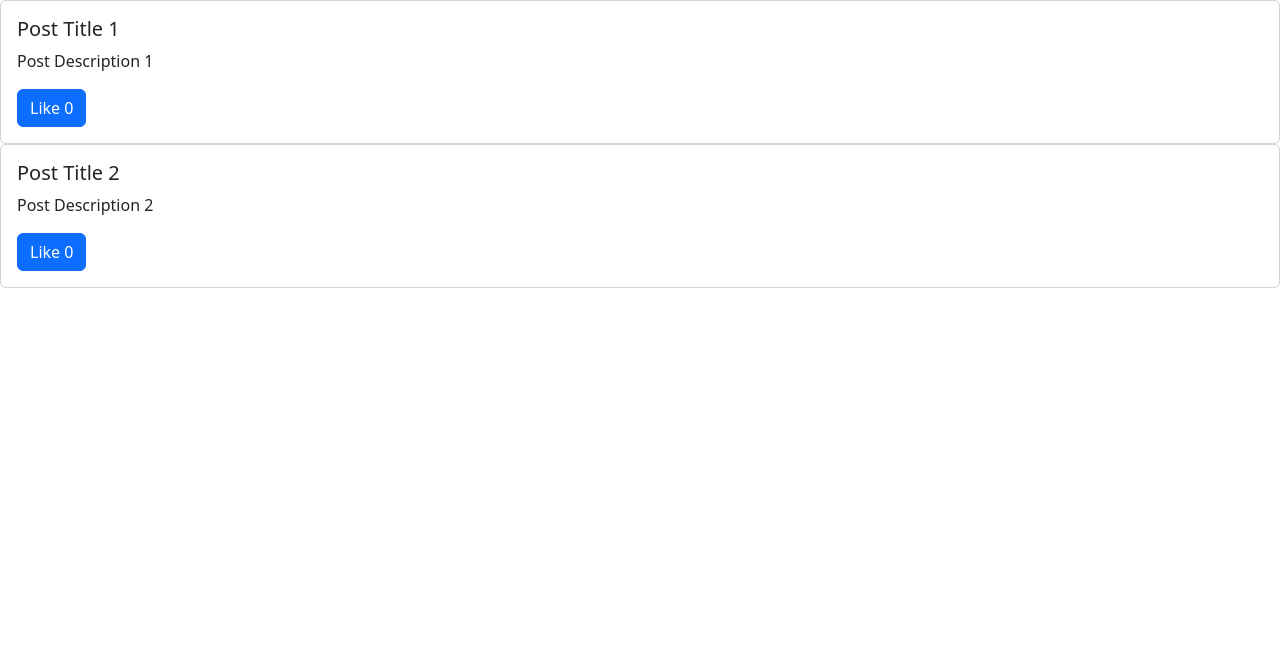
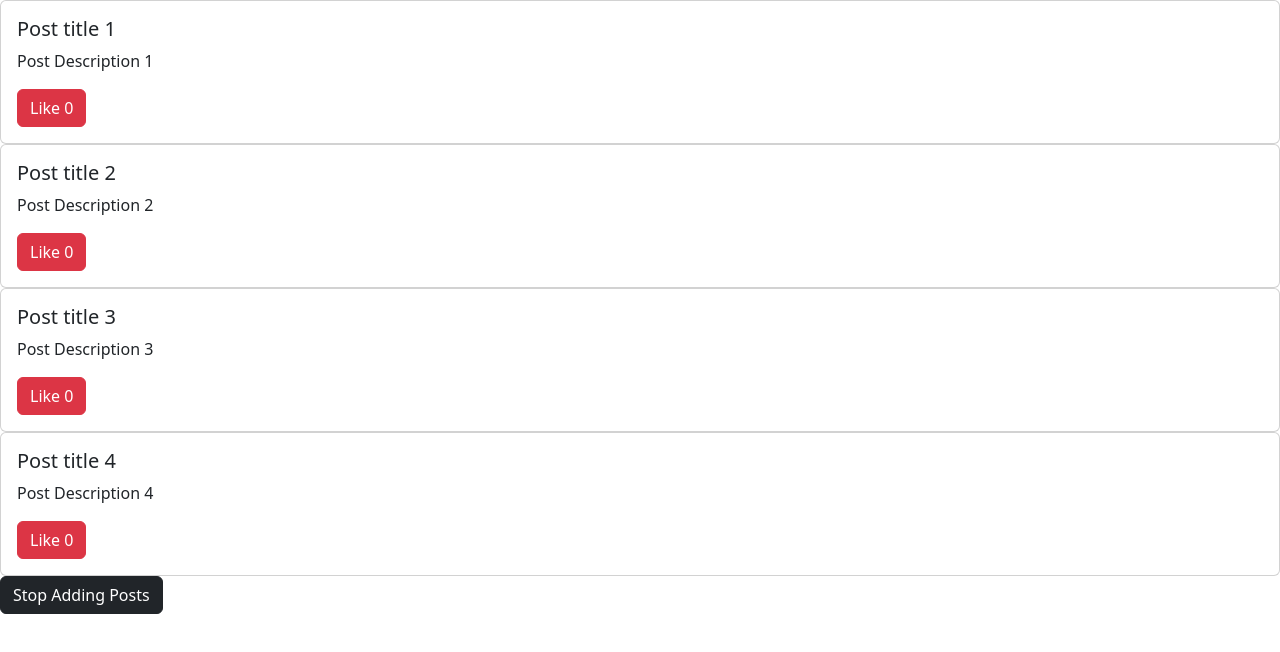
Before and after one commit to vivek-vaghasiya20/bacancy-angular-training, an Angular app: page / in a window 1280 px wide. Shown: the top 652 px of the page. Built offline with nearby package versions, Linux system fonts and the light colour scheme.

Commit message:
update task

```diff
--- /dev/null
+++ b/src/app/data.service.ts
@@ -0,0 +1,55 @@
+import { Injectable } from '@angular/core';
+import { post } from './interface/interface';
+import { Observable, interval, map, startWith, take } from 'rxjs';
+
+@Injectable({
+  providedIn: 'root',
+})
+export class DataService {
+  private postList: post[] = [];
+
+  constructor() {
+    this.initializePosts();
+  }
+
+  private initializePosts(): void {
+    this.postList = [
+      {
+        postId: 1,
+        title: 'Post title 1',
+        description: 'Post Description 1',
+        likeCount: 0,
+      },
+      {
+        postId: 2,
+        title: 'Post title 2',
+        description: 'Post Description 2',
+        likeCount: 0,
+      },
+    ];
+  }
+
+  getPostUpdates(): Observable<post[]> {
+    return interval(5000).pipe(
+      startWith(this.postList.slice()),
+      map(() => {
+        const newPostId = this.postList.length + 1;
+        const newPost: post = {
+          postId: newPostId,
+          title: `Post title ${newPostId}`,
+          description: `Post Description ${newPostId}`,
+          likeCount: 0,
+        };
+        this.postList.push(newPost);
+        return this.postList.slice();
+      })
+    );
+  }
+
+  likePost(postId: number): void {
+    const postToUpdate = this.postList.find((post) => post.postId === postId);
+    if (postToUpdate) {
+      postToUpdate.likeCount++;
+    }
+  }
+}
--- a/src/app/social-feed/social-feed.component.html
+++ b/src/app/social-feed/social-feed.component.html
@@ -6,3 +6,6 @@
     ></app-social-post>
   </div>
 </div>
+<button class="btn btn-dark" (click)="stopAddingPosts()">
+  Stop Adding Posts
+</button>
--- a/src/app/social-feed/social-feed.component.ts
+++ b/src/app/social-feed/social-feed.component.ts
@@ -1,32 +1,42 @@
-import { Component } from '@angular/core';
+import { Component, OnDestroy, OnInit } from '@angular/core';
 import { Title } from '@angular/platform-browser';
 import { post } from '../interface/interface';
+import { ColdObservable } from 'rxjs/internal/testing/ColdObservable';
+import { Observable, Subscription } from 'rxjs';
+import { DataService } from '../data.service';
 
 @Component({
   selector: 'app-social-feed',
   templateUrl: './social-feed.component.html',
   styleUrls: ['./social-feed.component.scss'],
 })
-export class SocialFeedComponent {
-  public postList: post[] = [
-    {
-      postId: 1,
-      title: 'Post Title 1',
-      description: 'Post Description 1',
-      likeCount: 0,
-    },
-    {
-      postId: 2,
-      title: 'Post Title 2',
-      description: 'Post Description 2',
-      likeCount: 0,
-    },
-  ];
+export class SocialFeedComponent implements OnInit, OnDestroy {
+  postList: post[] = [];
+  postSubscription!: Subscription;
 
-  public likePost(postId: number) {
-    const postToUpdate = this.postList.find((post) => post.postId === postId);
-    if (postToUpdate) {
-      postToUpdate.likeCount++;
+  constructor(private dataService: DataService) {}
+
+  ngOnInit(): void {
+    this.postSubscription = this.dataService
+      .getPostUpdates()
+      .subscribe((posts) => {
+        this.postList = posts;
+      });
+  }
+
+  likePost(postId: number): void {
+    this.dataService.likePost(postId);
+  }
+
+  ngOnDestroy(): void {
+    if (this.postSubscription) {
+      this.postSubscription.unsubscribe();
+    }
+  }
+
+  stopAddingPosts(): void {
+    if (this.postSubscription) {
+      this.postSubscription.unsubscribe();
     }
   }
 }
--- a/src/app/social-feed/social-post/social-post.component.html
+++ b/src/app/social-feed/social-post/social-post.component.html
@@ -4,7 +4,7 @@
     <p class="card-text">
       {{ post.description }}
     </p>
-    <button class="btn btn-primary" (click)="likePost()">
+    <button class="btn btn-danger" (click)="likePost()">
       Like {{ post.likeCount }}
     </button>
   </div>
--- a/src/app/social-feed/social-post/social-post.component.ts
+++ b/src/app/social-feed/social-post/social-post.component.ts
@@ -12,6 +12,6 @@ export class SocialPostComponent {
   @Output() likeEvent: EventEmitter<number> = new EventEmitter<number>();
 
   public likePost(): void {
-    this.likeEvent.emit();
+    this.likeEvent.emit(this.post.postId);
   }
 }
```
